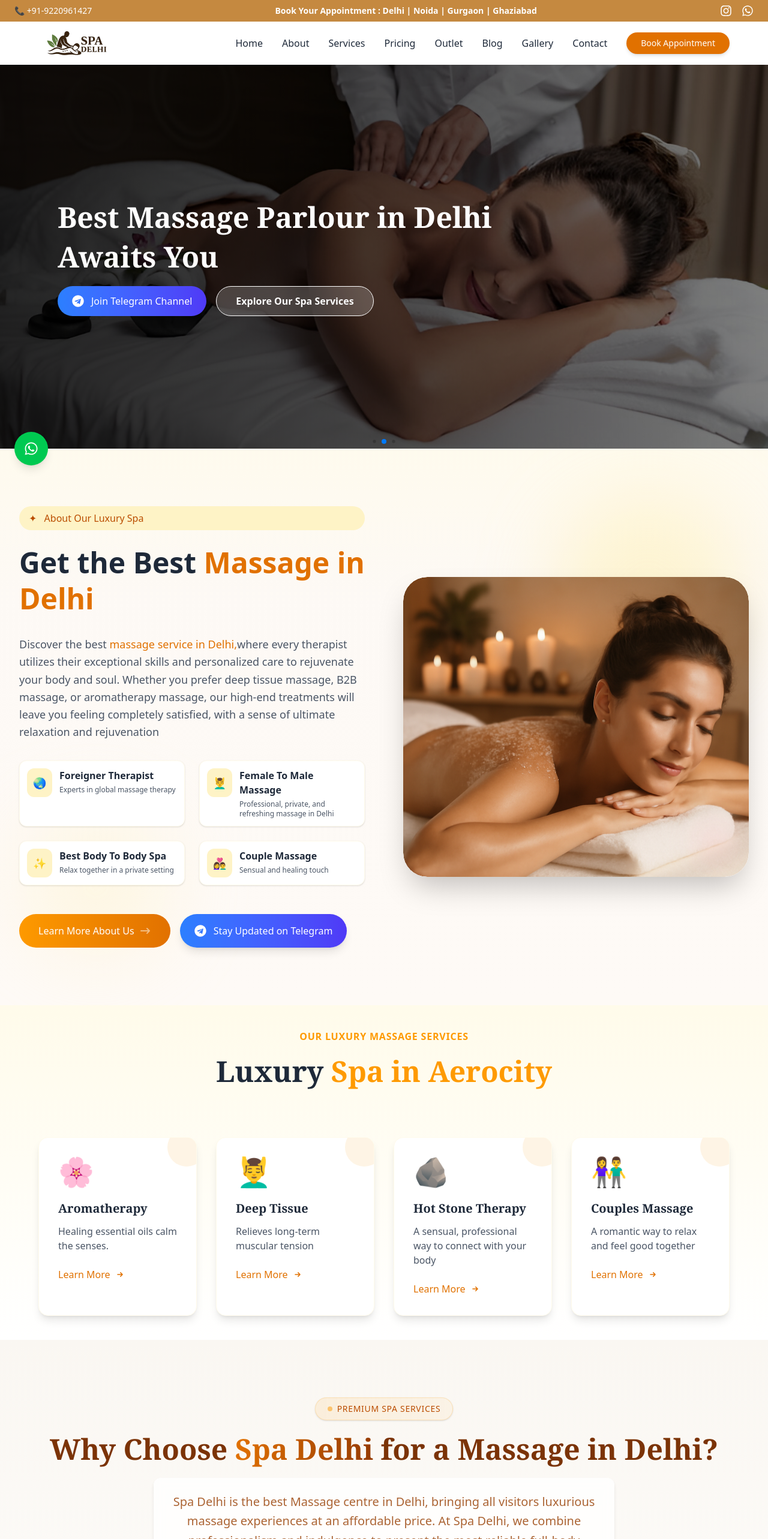
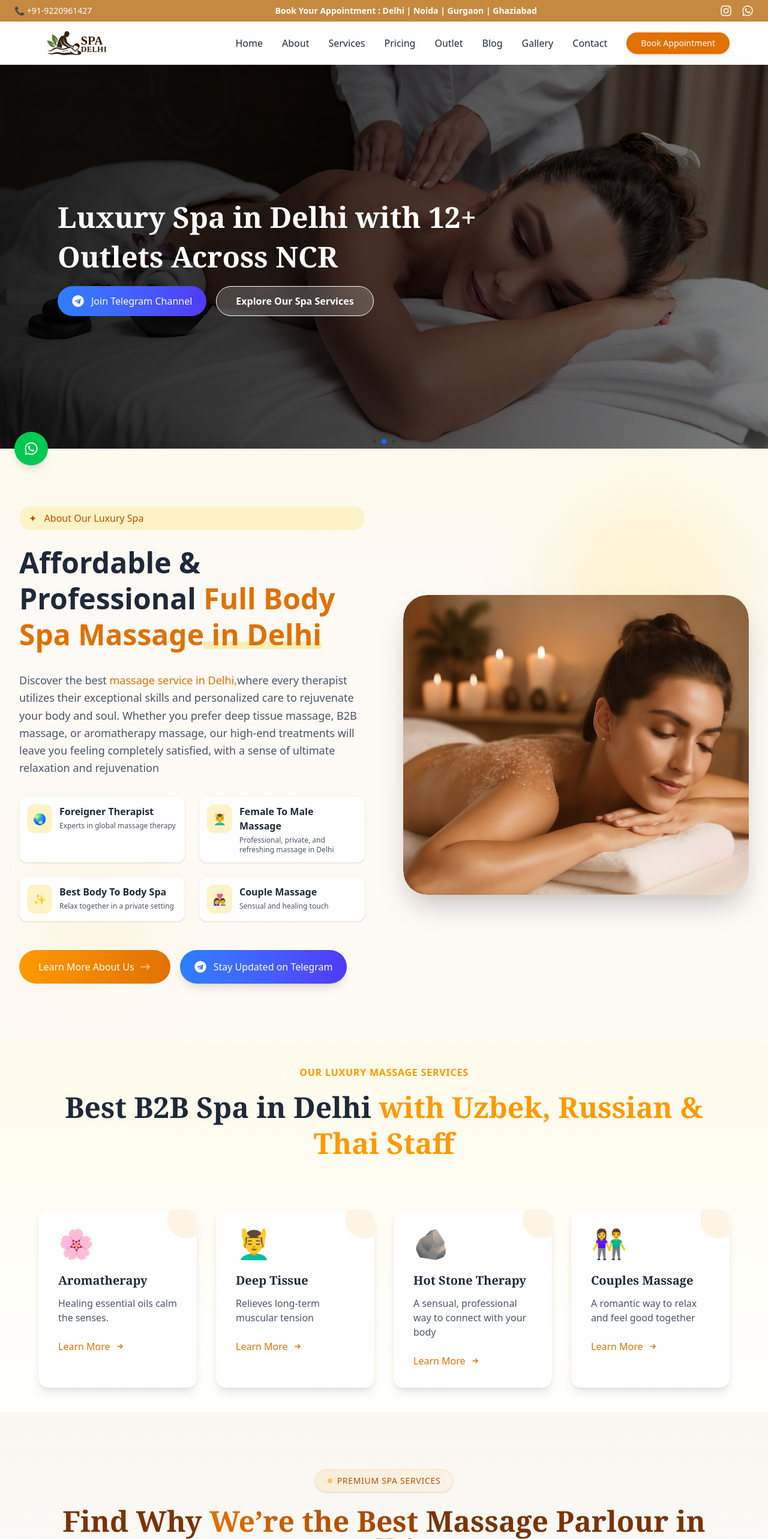
Before and after one commit to Prakash84/Spawebsite, a Next.js app: page / in a window 1280 px wide. Shown: the top 2566 px of the page at 60% size. Built offline with nearby package versions, Linux system fonts and the light colour scheme.

Commit message:
Updated something

```diff
--- a/src/app/page.js
+++ b/src/app/page.js
@@ -272,18 +272,18 @@ const [isVisible, setIsVisible] = useState(false);
 
   const slides = [
     {
-      title: "Best Massage Parlour in Delhi with Luxury Spa Experience!",
+      title: "Premium B2B Massage in Delhi with Trained Therapists",
       link: "https://api.whatsapp.com/send?phone=918826482370",
       image: "/images/hb1.jpg"
 
     },
     {
-      title: "Best Massage Parlour in Delhi Awaits You",
+      title: " Luxury Spa in Delhi with 12+ Outlets Across NCR",
       link: "https://api.whatsapp.com/send?phone=918826482370",
       image: "/images/hb2.jpg"
     },
     {
-      title: "Escape Stress with Luxury B2B Massage in Delhi",
+      title: "Relax at Our Exotic Spa in Aerocity Delhi – 5 Star Hotel Outlets",
       link: "https://api.whatsapp.com/send?phone=918826482370",
       image: "/images/hb3.jpg"
     },
@@ -712,8 +712,8 @@ const features2 = [
               transition={{ delay: 0.3 }}
               viewport={{ once: true }}
             >
-              Get the Best <span className="relative">
-                <span className="text-amber-600 z-10 relative">Massage in Delhi</span>
+              Affordable & Professional <span className="relative">
+                <span className="text-amber-600 z-10 relative">Full Body Spa Massage in Delhi</span>
                 <span className="absolute bottom-2 left-0 w-full h-3 bg-amber-200/60 z-0"></span>
               </span>
             </motion.h2>
@@ -944,7 +944,7 @@ const features2 = [
         transition={{ duration: 0.5, delay: 0.1 }}
         viewport={{ once: true }}
       >
-        Luxury <span className="text-amber-500">Spa in Aerocity</span>
+        Best B2B Spa in Delhi <span className="text-amber-500">with Uzbek, Russian & Thai Staff</span>
       </motion.h2>
     </div>
 
@@ -988,7 +988,7 @@ const features2 = [
           </div>
 
           <h2 className="text-4xl md:text-5xl font-bold text-amber-900 mb-6 font-serif">
-            Why Choose <span className="text-transparent bg-clip-text bg-gradient-to-r from-amber-600 to-amber-800">Spa Delhi</span> for a Massage in Delhi?
+            Find Why <span className="text-transparent bg-clip-text bg-gradient-to-r from-amber-600 to-amber-800">We’re the Best </span> Massage Parlour in Delhi?
           </h2>
 
           <div className="max-w-3xl mx-auto bg-white/80 backdrop-blur-sm p-6 rounded-xl shadow-md mb-8">
@@ -1368,7 +1368,7 @@ const features2 = [
             whileInView={{ opacity: 1, y: 0 }}
             transition={{ delay: 0.3, duration: 0.6 }}
           >
-            Our 5-Star <span className="text-transparent bg-clip-text bg-gradient-to-r from-amber-600 to-amber-800">Spa Outlets in Delhi</span>
+            Our 5-Star <span className="text-transparent bg-clip-text bg-gradient-to-r from-amber-600 to-amber-800">Hotel Spa in Delhi</span>
           </motion.h2>
 
           <motion.p
@@ -1666,8 +1666,8 @@ const features2 = [
                           transition={{ delay: 0.3 }}
                           viewport={{ once: true }}
                         >
-                          We offer High-Quality, <span className="relative">
-                            <span className="text-amber-600 z-10 relative">Affordable Spa Services in Delhi</span>
+                          Romantic Relaxation with <span className="relative">
+                            <span className="text-amber-600 z-10 relative">Couple Massage Spa in Noida</span>
                             <span className="absolute bottom-2 left-0 w-full h-3 bg-amber-200/60 z-0"></span>
                           </span>
                         </motion.h2>
@@ -1697,12 +1697,12 @@ const features2 = [
                           transition={{ delay: 0.3 }}
                           viewport={{ once: true }}
                         >
-                          We offer High-Quality, <span className="relative">
-                            <span className="text-amber-600 z-10 relative">Affordable Spa Services in Delhi</span>
+                          Relax with Premium Body Spa <span className="relative">
+                            <span className="text-amber-600 z-10 relative">in Rohini & Noida</span>
                             <span className="absolute bottom-2 left-0 w-full h-3 bg-amber-200/60 z-0"></span>
                           </span>
                         </motion.h2>
-            <p className="text-gray-600 text-lg leading-relaxed">
+            <p className="text-gray-600 text-lg leading-Spa Outlets in Delhirelaxed">
               Our <span className="font-semibold text-amber-700">full-body massage in Connaught Place </span>
               is an ideal destination where you can set yourself free and get all set
               to find the wonders with a deep relaxation massage led by the best
```
